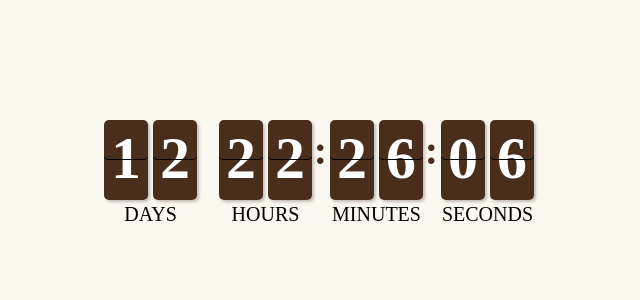
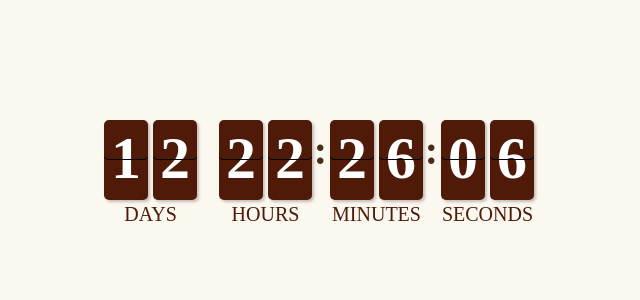
Before and after one commit to Love2Create/countdown-clock, a React (Create React App) app: page / in a window 1280 px wide. Shown: the top 300 px of the page, without its empty margins (321-961 px from the left). Built offline with nearby package versions, Linux system fonts and the light colour scheme; a web font is replaced by a local one.

Commit message:
new build color update

```diff
--- a/src/components/NumberPair.css
+++ b/src/components/NumberPair.css
@@ -16,4 +16,5 @@
     text-align: center;
     text-transform: uppercase;
     font-weight: 100;
+    color: #4f1a08;
 }
--- a/src/components/Numbers.css
+++ b/src/components/Numbers.css
@@ -92,7 +92,7 @@
     flex-direction: column;
     justify-content: center;
     align-content: center;
-    background-color: #4a2e1c;
+    background-color: #4f1a08;
     border-radius: 4px;
     padding-bottom: 5px;
     border-radius: 5px;;
@@ -113,7 +113,7 @@
     overflow: hidden;
     position: absolute;
     top: 0;
-    background-color: #4a2e1c;
+    background-color: #4f1a08;
     border-bottom: 1px solid black;
     border-radius: 5px;
 }
@@ -124,7 +124,7 @@
     font-weight: 700;
     text-align: center;
     color: white;
-    background-color: #4a2e1c;
+    background-color: #4f1a08;
 }
 .updating .flipper{
     animation-name: topRotation;
```
Also changed, not shown: 8 other files (tests, documents, lock files or other folders).
